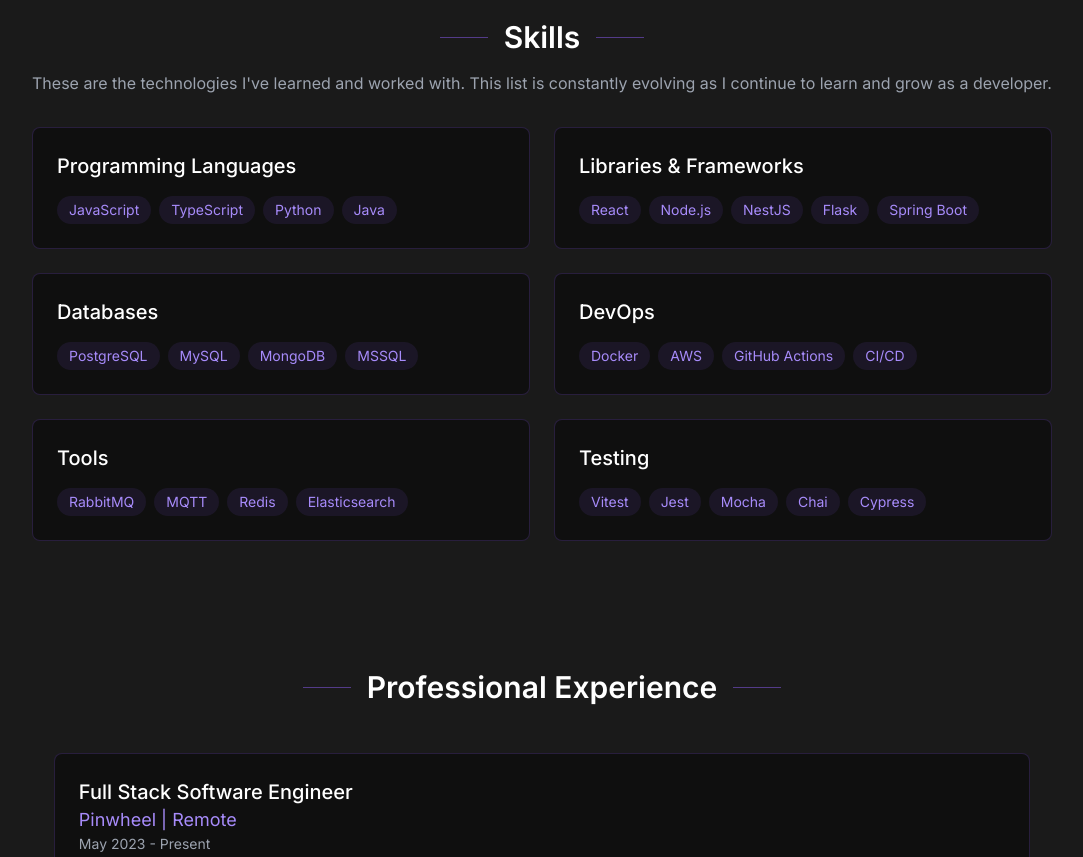
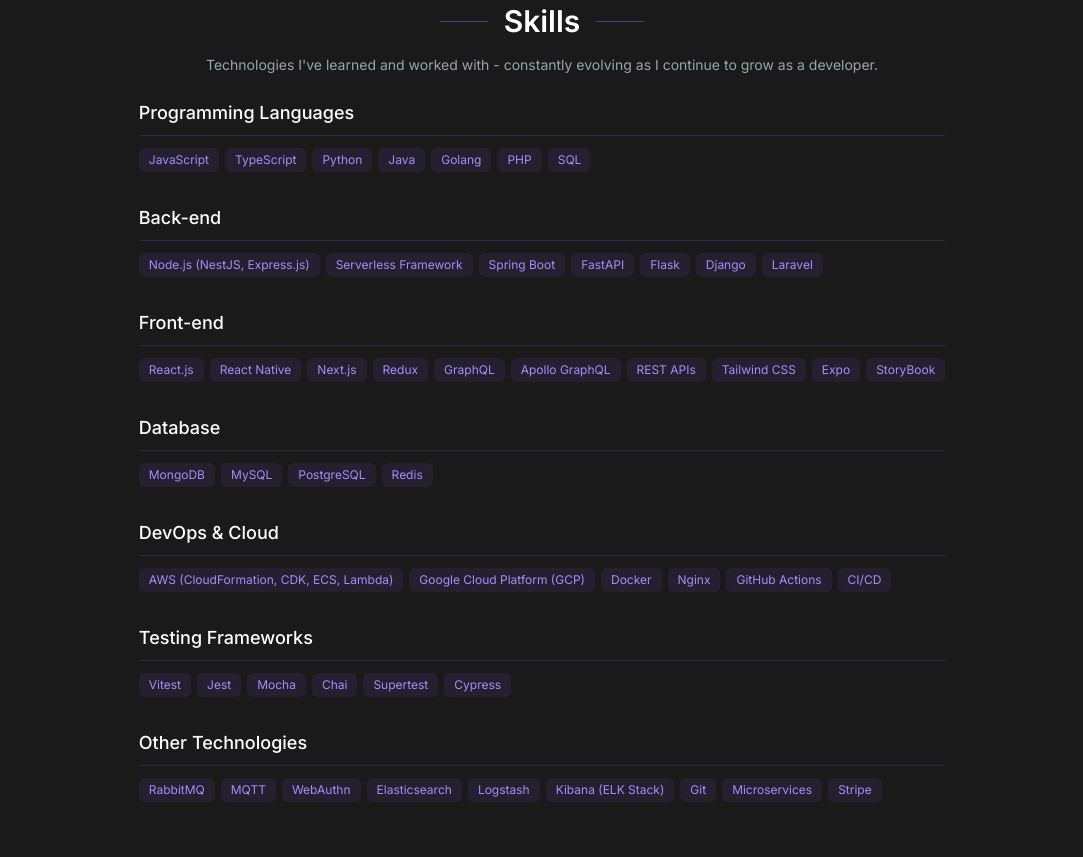
Before and after one commit to imtanmoy/tanmoybanik.me, an Astro site: page / in a window 1280 px wide. Shown: the part 1319-2176 px from the top of the page, without its empty margins (98-1181 px from the left). Built offline with nearby package versions, Linux system fonts and the light colour scheme; Astro itself is replaced by a stand-in of ours.

Commit message:
refactor: rename SkillCard to SkillCategory and update skills data structure

```diff
--- a/src/components/skills.tsx
+++ b/src/components/skills.tsx
@@ -1,29 +1,30 @@
 import React, { useId } from "react";
 import { AnimateOnScroll } from "./animate-on-scroll";
-import { FlatCard } from "./glowing-card";
 import { portfolioData } from "../data/portfolio";
 
-interface SkillCardProps {
+interface SkillCategoryProps {
   category: string;
   skills: string[];
   categoryId: string;
 }
 
-const SkillCard: React.FC<SkillCardProps> = ({ category, skills, categoryId }) => {
+const SkillCategory: React.FC<SkillCategoryProps> = ({ category, skills, categoryId }) => {
   return (
-    <FlatCard className="flex flex-col gap-4 transition-all duration-300 hover:border-violet-500/50">
-      <h3 className="text-xl text-white font-medium">{category}</h3>
-      <div className="flex flex-wrap gap-2">
+    <div className="mb-4">
+      <h3 className="text-lg text-white font-medium mb-3 border-b border-violet-500/20 pb-2">
+        {category}
+      </h3>
+      <div className="flex flex-wrap gap-1.5">
         {skills.map((skill) => (
           <span
             key={`${categoryId}-${skill}`}
-            className="px-3 py-1 bg-violet-500/10 text-violet-400 rounded-full text-sm"
+            className="px-2.5 py-1 bg-violet-500/10 text-violet-400 rounded-md text-xs hover:bg-violet-500/20 transition-colors duration-200"
           >
             {skill}
           </span>
         ))}
       </div>
-    </FlatCard>
+    </div>
   );
 };
 
@@ -33,7 +34,7 @@ export const Skills: React.FC = () => {
 
   return (
     <AnimateOnScroll id={sectionId}>
-      <div className="w-full mx-auto px-4 py-16">
+      <div className="w-full mx-auto px-4 py-12">
         <div className="flex items-center justify-center mb-4">
           <div className="h-px w-12 bg-violet-500/50 mr-4"></div>
           <h2 className="text-3xl font-semibold text-white text-center">
@@ -42,17 +43,17 @@ export const Skills: React.FC = () => {
           <div className="h-px w-12 bg-violet-500/50 ml-4"></div>
         </div>
 
-        <div className="text-center mb-8">
-          <p className="text-gray-400 text-md">
-            These are the technologies I've learned and worked with. This list is constantly evolving as I continue to learn and grow as a developer.
+        <div className="text-center mb-6">
+          <p className="text-gray-400 text-sm">
+            Technologies I've learned and worked with - constantly evolving as I continue to grow as a developer.
           </p>
         </div>
 
-        <div className="grid grid-cols-1 md:grid-cols-2 gap-6 max-w-5xl mx-auto">
+        <div className="flex flex-col gap-y-4 max-w-4xl mx-auto">
           {Object.entries(skills).map(([category, skillList]) => {
             const categoryId = `${sectionId}-${category}`;
             return (
-              <SkillCard
+              <SkillCategory
                 key={categoryId}
                 category={category}
                 skills={skillList}
--- a/src/data/portfolio.json
+++ b/src/data/portfolio.json
@@ -304,17 +304,63 @@
     }
   ],
   "skills": {
-    "Programming Languages": ["JavaScript", "TypeScript", "Python", "Java"],
-    "Libraries & Frameworks": [
-      "React",
-      "Node.js",
-      "NestJS",
+    "Programming Languages": [
+      "JavaScript",
+      "TypeScript",
+      "Python",
+      "Java",
+      "Golang",
+      "PHP",
+      "SQL"
+    ],
+    "Back-end": [
+      "Node.js (NestJS, Express.js)",
+      "Serverless Framework",
+      "Spring Boot",
+      "FastAPI",
       "Flask",
-      "Spring Boot"
+      "Django",
+      "Laravel"
     ],
-    "Databases": ["PostgreSQL", "MySQL", "MongoDB", "MSSQL"],
-    "DevOps": ["Docker", "AWS", "GitHub Actions", "CI/CD"],
-    "Tools": ["RabbitMQ", "MQTT", "Redis", "Elasticsearch"],
-    "Testing": ["Vitest", "Jest", "Mocha", "Chai", "Cypress"]
+    "Front-end": [
+      "React.js",
+      "React Native",
+      "Next.js",
+      "Redux",
+      "GraphQL",
+      "Apollo GraphQL",
+      "REST APIs",
+      "Tailwind CSS",
+      "Expo",
+      "StoryBook"
+    ],
+    "Database": ["MongoDB", "MySQL", "PostgreSQL", "Redis"],
+    "DevOps & Cloud": [
+      "AWS (CloudFormation, CDK, ECS, Lambda)",
+      "Google Cloud Platform (GCP)",
+      "Docker",
+      "Nginx",
+      "GitHub Actions",
+      "CI/CD"
+    ],
+    "Testing Frameworks": [
+      "Vitest",
+      "Jest",
+      "Mocha",
+      "Chai",
+      "Supertest",
+      "Cypress"
+    ],
+    "Other Technologies": [
+      "RabbitMQ",
+      "MQTT",
+      "WebAuthn",
+      "Elasticsearch",
+      "Logstash",
+      "Kibana (ELK Stack)",
+      "Git",
+      "Microservices",
+      "Stripe"
+    ]
   }
 }
```
